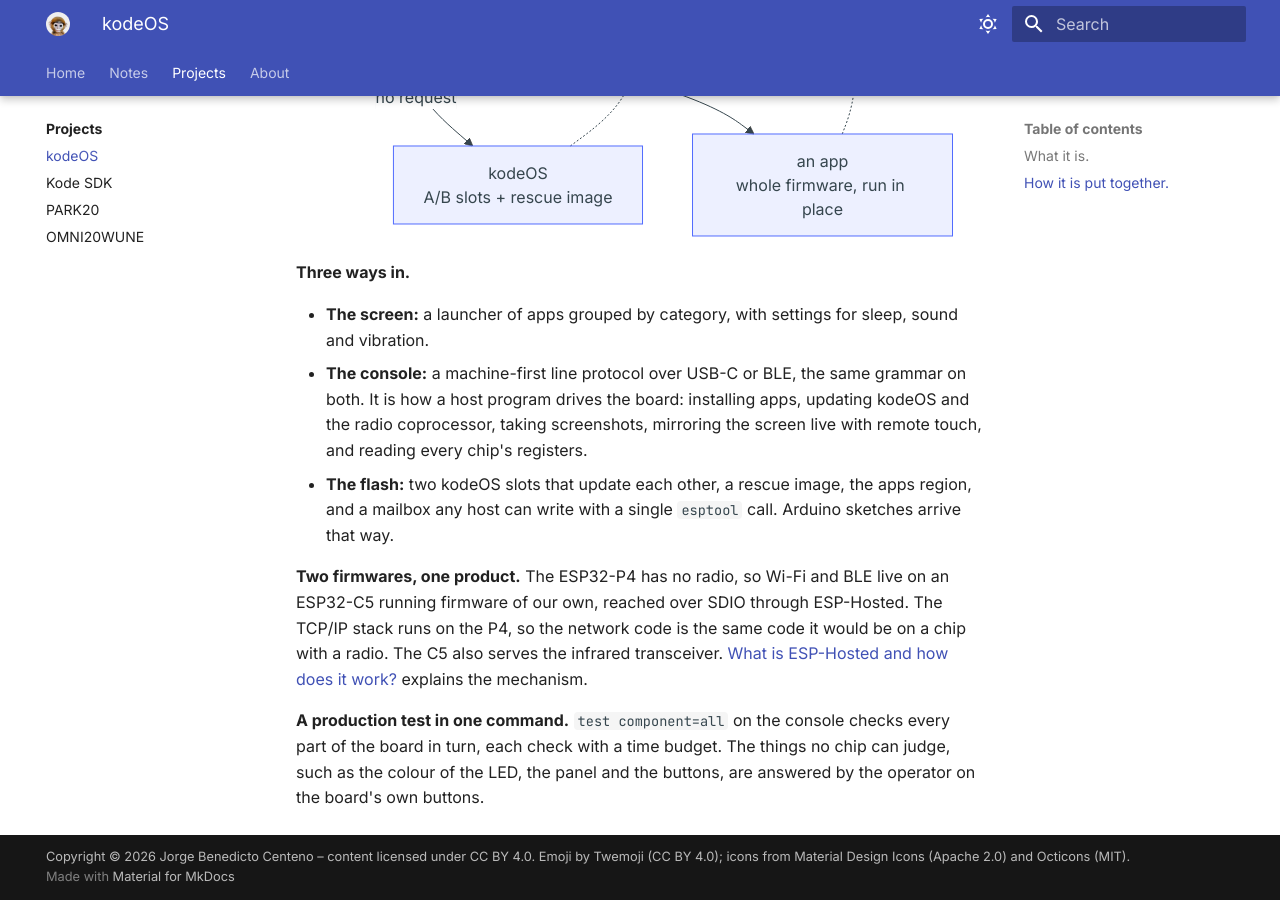
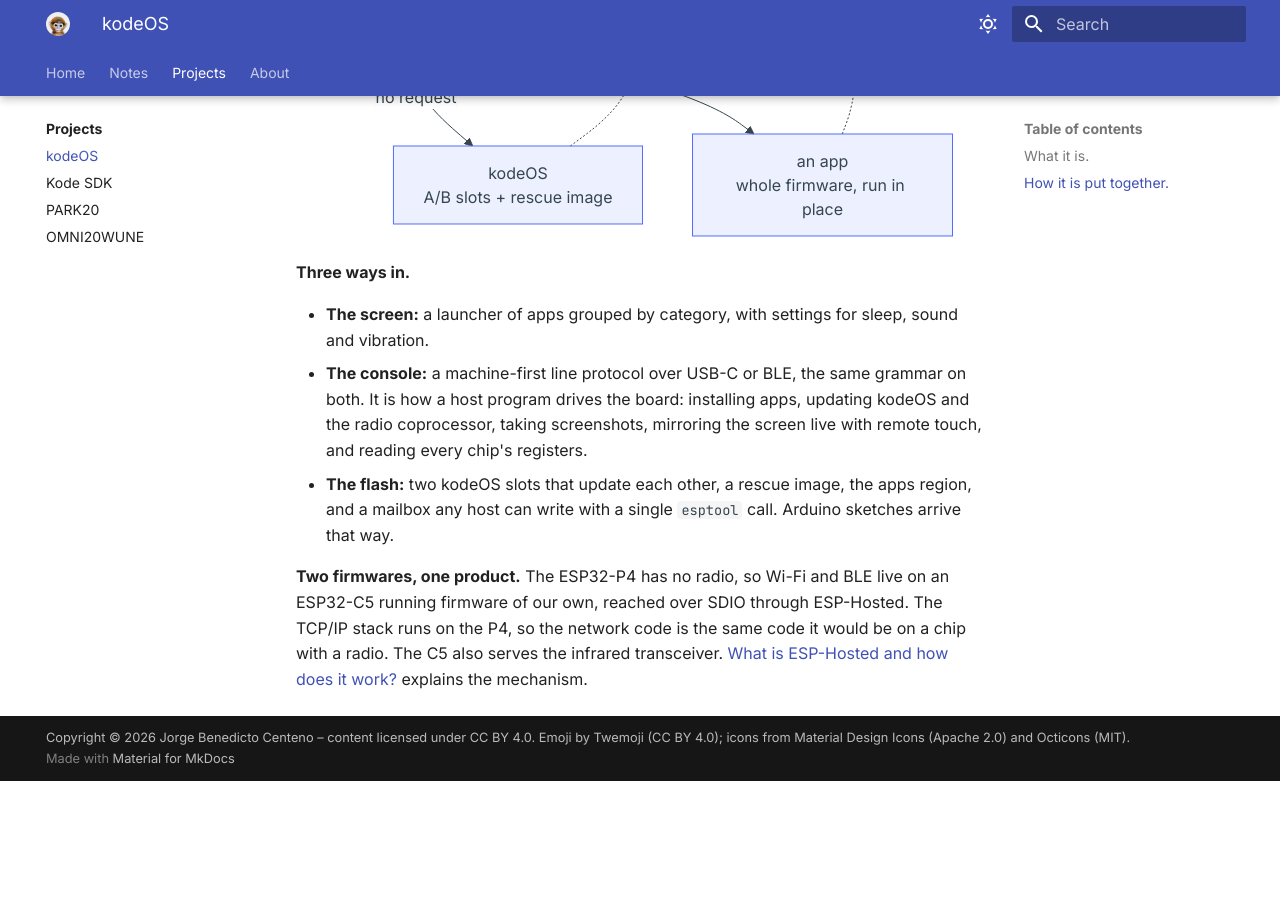
Before and after one commit to jbenedictocenteno/jbenedictocenteno, an MkDocs documentation site: the page built from docs/projects/kodeos.md, in a window 1280 px wide and 900 px high, scrolled down 1100 px. Built offline with MkDocs 1.6.1 and Material for MkDocs 9.7.7, drawn with Linux system fonts in a browser that asks for light colours; after the commit the page ends 1881 px from its top, so only the background shows below that.

Commit message:
docs. projects: datakorum.com link, kodeOS without the production test.

```diff
--- a/docs/projects/kodeos.md
+++ b/docs/projects/kodeos.md
@@ -32,5 +32,3 @@ flowchart TD
 - **The flash:** two kodeOS slots that update each other, a rescue image, the apps region, and a mailbox any host can write with a single `esptool` call. Arduino sketches arrive that way.
 
 **Two firmwares, one product.** The ESP32-P4 has no radio, so Wi-Fi and BLE live on an ESP32-C5 running firmware of our own, reached over SDIO through ESP-Hosted. The TCP/IP stack runs on the P4, so the network code is the same code it would be on a chip with a radio. The C5 also serves the infrared transceiver. [What is ESP-Hosted and how does it work?](../notes/embedded-systems/what_is_esp_hosted_and_how_does_work.md) explains the mechanism.
-
-**A production test in one command.** `test component=all` on the console checks every part of the board in turn, each check with a time budget. The things no chip can judge, such as the colour of the LED, the panel and the buttons, are answered by the operator on the board's own buttons.
```
Also changed, not shown: docs/projects/omni20wune.md (+1 -1 lines), docs/projects/park20.md (+1 -1 lines).
